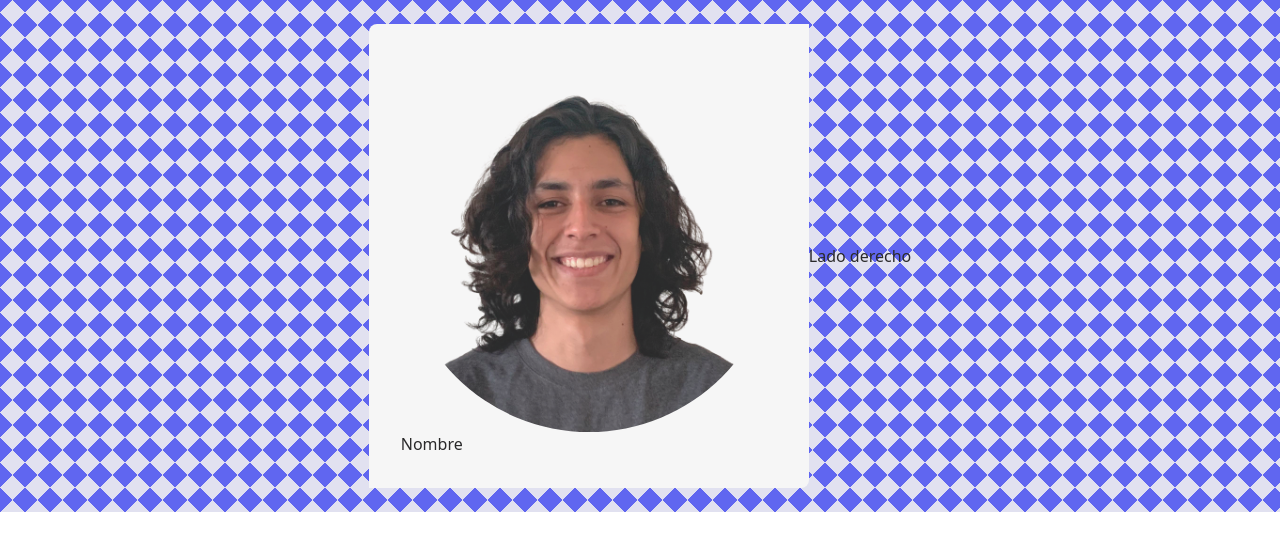
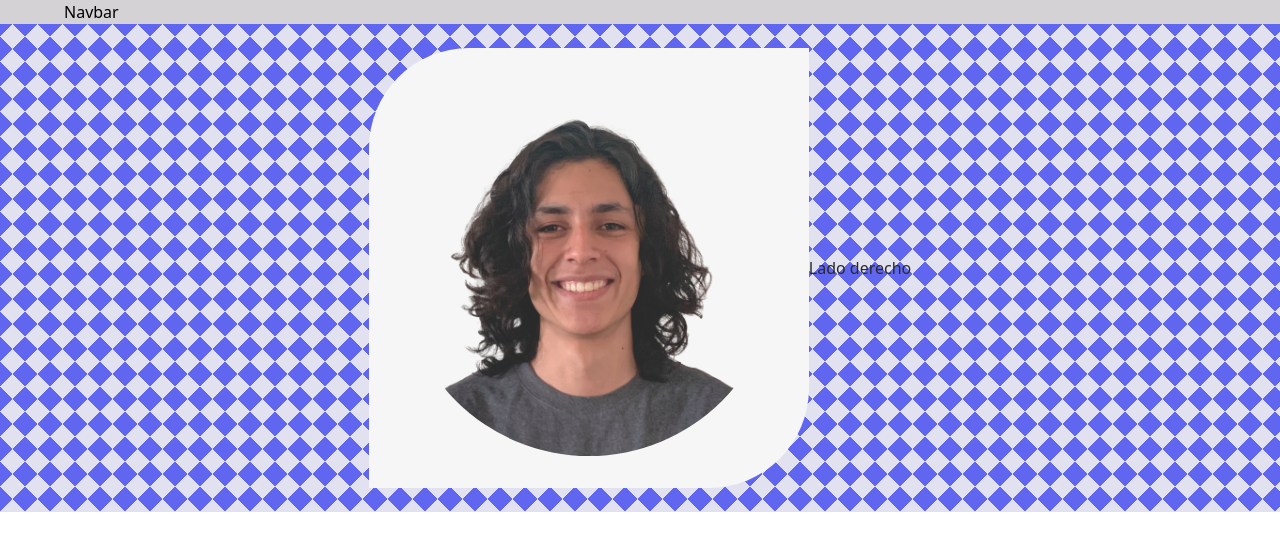
Before and after one commit to LuisPerezLec/LuisPerezLec.github.io, a React (Vite) app: page / in a window 1280 px wide. Shown: the top 550 px of the page. Built offline with nearby package versions, Linux system fonts and the light colour scheme.

Commit message:
separacion de componente Hero

```diff
--- a/src/App.jsx
+++ b/src/App.jsx
@@ -1,18 +1,19 @@
 import styles from "./styles.js";
 import Luis from './assets/Luis.png'
+import Navbar from './components/Navbar'
+import Hero from './components/Hero'
 
 export default function App() {
   return (
     <div className='bg-primary w-full overflow-hidden'>
-      <main>
-        <div className={`flex md:flex-row flex-col md:${styles.paddingY+ ' ' +styles.flexCenter} hero-background py-16`}>
-          <div className={`bg-white rounded-tl-lg rounded-br-lg w-[80%] xs:w-[440px] p-8`}>
-            <div>
-              <img src={Luis} className="rounded-full"/>
-            </div>
-            <div>Nombre</div>
-          </div>
-          <div>Lado derecho</div>
+      <div className={`${styles.paddingX} ${styles.flexCenter}`}>
+        <div className={`${styles.boxWidth}`}>
+          <Navbar />
+        </div>
+      </div>
+      <main className={`bg-primary ${styles.flexStart}`}>
+        <div className={`${styles.boxWidth}`}>
+          <Hero />
         </div>
       </main>
     </div>
--- /dev/null
+++ b/src/components/Hero.jsx
@@ -0,0 +1,19 @@
+import React from 'react'
+import Luis from '../assets/Luis.png'
+import styles from '../styles'
+
+const Hero = () => {
+  return (
+    <div className={`flex md:flex-row flex-col md:${styles.paddingY+ ' ' +styles.flexCenter} hero-background py-16`}>
+      <div className={`bg-white rounded-tl-[100px] rounded-br-[100px] w-[80%] xs:w-[440px] p-8`}>
+        <div>
+          <img src={Luis} className="rounded-full" width={400}/>
+        </div>
+        <div></div>
+      </div>
+      <div>Lado derecho</div>
+    </div>
+  )
+}
+
+export default Hero
--- /dev/null
+++ b/src/components/Navbar.jsx
@@ -0,0 +1,9 @@
+import React from 'react'
+
+const Navbar = () => {
+  return (
+    <div>Navbar</div>
+  )
+}
+
+export default Navbar
```
Also changed, not shown: 1 other file (tests, documents, lock files or other folders).
